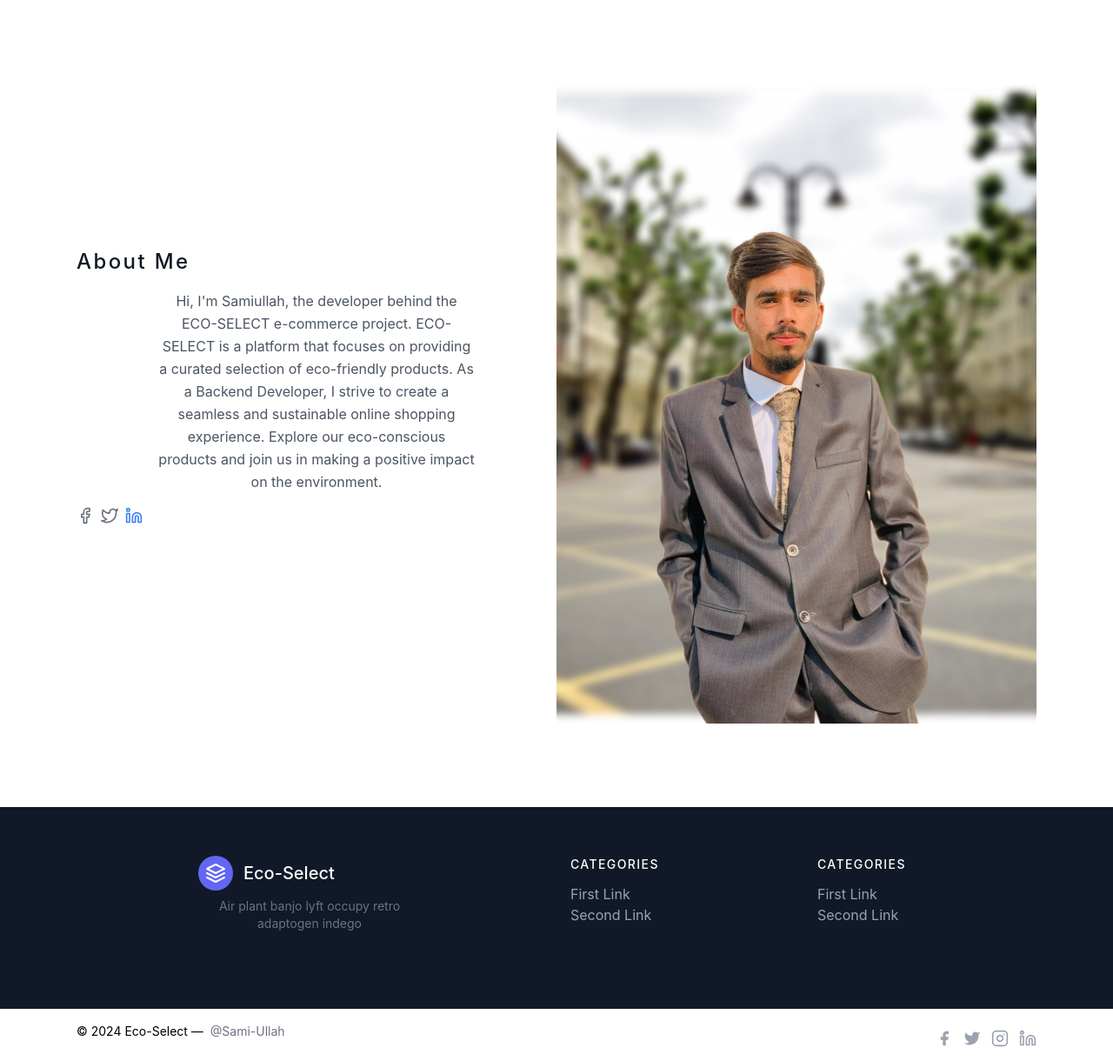
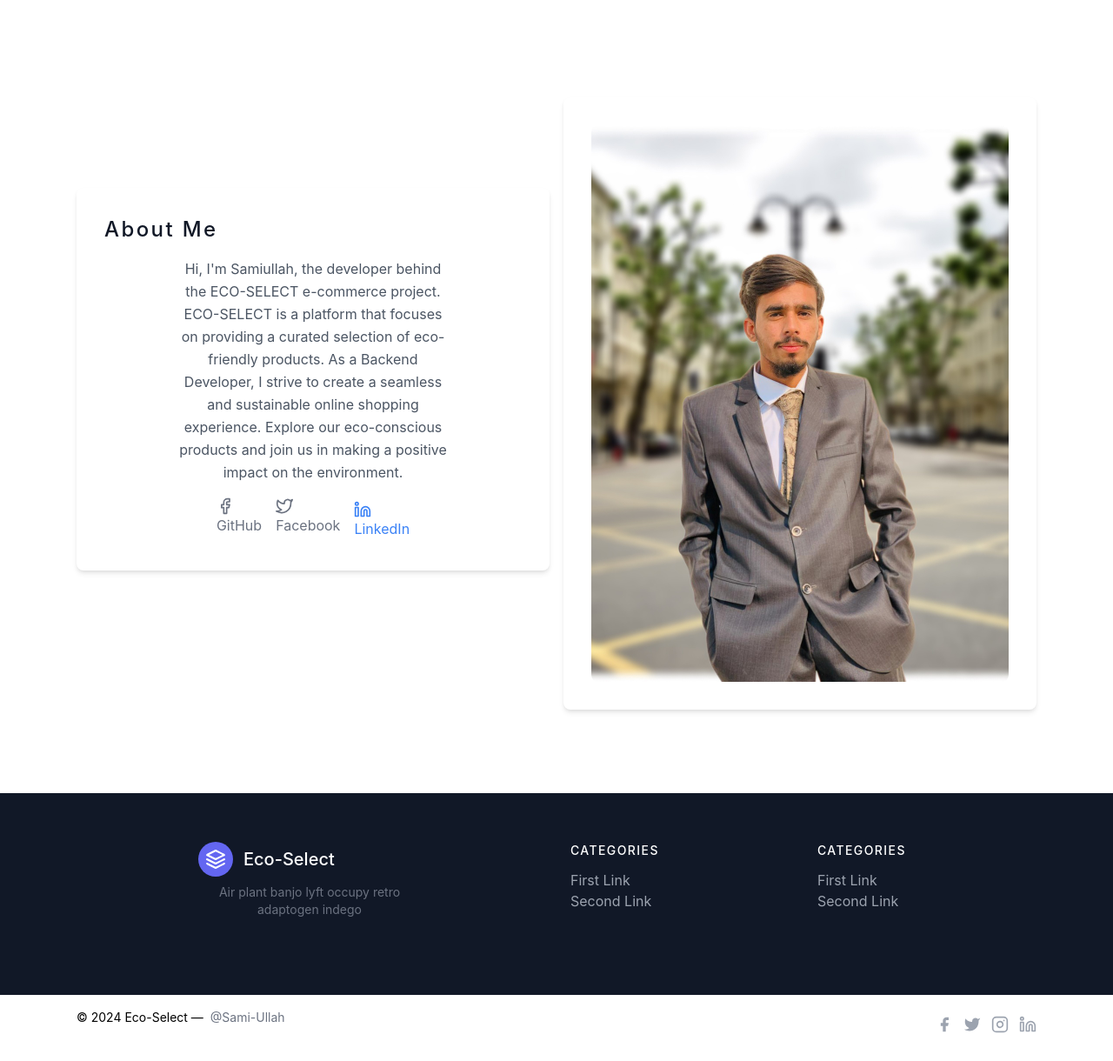
Before and after one commit to Sami606713/ecoselect, a Django app: template products/templates/about.html in a window 1280 px wide. Shown: the part 72-1292 px from the top of the page at 87% size. Run offline with Django 4.2, Linux system fonts and the light colour scheme; the template is opened without the code that fills it, so the values that code supplies are empty; some libraries are stand-ins or nearby versions.

Commit message:
Improvig  about page

```diff
--- a/products/templates/about.html
+++ b/products/templates/about.html
@@ -3,35 +3,38 @@
 {% block body %}
 {% load static %}
 <section class="text-gray-600 body-font">
-  <div class="container px-5 py-24 mx-auto flex hover:shadow-xl transition-shadow duration-300">
+  <div class="container px-5 py-24 mx-auto flex flex-col md:flex-row items-center justify-center">
       <!-- Left Section - About Me -->
-      <div class="lg:w-1/2 flex flex-col items-center sm:items-start justify-center text-center sm:text-left mb-10">
-          <h1 class="text-2xl font-medium title-font mb-4 text-gray-900 tracking-widest">About Me</h1>
+      <div class="lg:w-1/2 lg:h-auto h-64 flex flex-col items-center sm:items-start justify-center text-center sm:text-left mb-10 bg-white p-8 rounded-lg shadow-md md:mr-4">
+          <h1 class="text-2xl font-medium title-font mb-4 text-gray-900 tracking-widest justify-center text-center">About Me</h1>
           <p class="lg:w-2/3 mx-auto leading-relaxed text-base">
               Hi, I'm Samiullah, the developer behind the ECO-SELECT e-commerce project. ECO-SELECT is a platform that focuses on providing a curated selection of eco-friendly products. As a Backend Developer, I strive to create a seamless and sustainable online shopping experience. Explore our eco-conscious products and join us in making a positive impact on the environment.
           </p>
-          <span class="inline-flex mt-4">
-              <a href="https://github.com/your-github-username" class="text-gray-500" target="_blank" rel="noopener noreferrer">
+          <span class="inline-flex mt-4 mx-auto flex flex-row items-center">
+              <a href="https://github.com/your-github-username" class="text-gray-500 mb-2 mx-2" target="_blank" rel="noopener noreferrer">
                   <svg fill="none" stroke="currentColor" stroke-linecap="round" stroke-linejoin="round" stroke-width="2" class="w-5 h-5" viewBox="0 0 24 24">
                       <path d="M18 2h-3a5 5 0 00-5 5v3H7v4h3v8h4v-8h3l1-4h-4V7a1 1 0 011-1h3z"></path>
                   </svg>
+                  GitHub
               </a>
-              <a href="https://facebook.com/your-facebook-username" class="ml-2 text-gray-500" target="_blank" rel="noopener noreferrer">
+              <a href="https://facebook.com/your-facebook-username" class="text-gray-500 mb-2 mx-2" target="_blank" rel="noopener noreferrer">
                   <svg fill="none" stroke="currentColor" stroke-linecap="round" stroke-linejoin="round" stroke-width="2" class="w-5 h-5" viewBox="0 0 24 24">
                       <path d="M23 3a10.9 10.9 0 01-3.14 1.53 4.48 4.48 0 00-7.86 3v1A10.66 10.66 0 013 4s-4 9 5 13a11.64 11.64 0 01-7 2c9 5 20 0 20-11.5a4.5 4.5 0 00-.08-.83A7.72 7.72 0 0023 3z"></path>
                   </svg>
+                  Facebook
               </a>
-              <a href="http://www.linkedin.com/in/sami-ullah-6326b9265" class="ml-2 text-blue-500" target="_blank" rel="noopener noreferrer">
+              <a href="http://www.linkedin.com/in/sami-ullah-6326b9265" class="text-blue-500 mx-2" target="_blank" rel="noopener noreferrer">
                   <svg xmlns="http://www.w3.org/2000/svg" viewBox="0 0 24 24" fill="none" stroke="currentColor" stroke-width="2" stroke-linecap="round" stroke-linejoin="round" class="w-5 h-5">
                       <path d="M16 8a6 6 0 016 6v7h-4v-7a2 2 0 00-2-2 2 2 0 00-2 2v7h-4v-7a6 6 0 016-6zM2 9h4v12H2z"></path>
                       <circle cx="4" cy="4" r="2" fill="none"></circle>
                   </svg>
+                  LinkedIn
               </a>
           </span>
       </div>
 
       <!-- Right Section - Image with Shadow Effect -->
-      <div class="lg:w-1/2 lg:h-auto h-64 lg:ml-10 ml-0 flex items-center justify-center">
+      <div class="lg:w-1/2 lg:h-auto h-64 lg:ml-0 ml-0 flex items-center justify-center bg-white p-8 rounded-lg shadow-md mt-4 md:mt-0">
           <a href="{% static 'products/images/sa.jpg'%}" target="_blank" rel="noopener noreferrer">
               <img alt="Samiullah" class="flex-shrink-0 rounded-lg w-full h-full object-cover object-center hover:shadow-xl transition-shadow duration-300" src="{% static 'products/images/sa.jpg'%}">
           </a>
@@ -40,4 +43,6 @@
 </section>
 
 
+
+
 {% endblock %}
```
